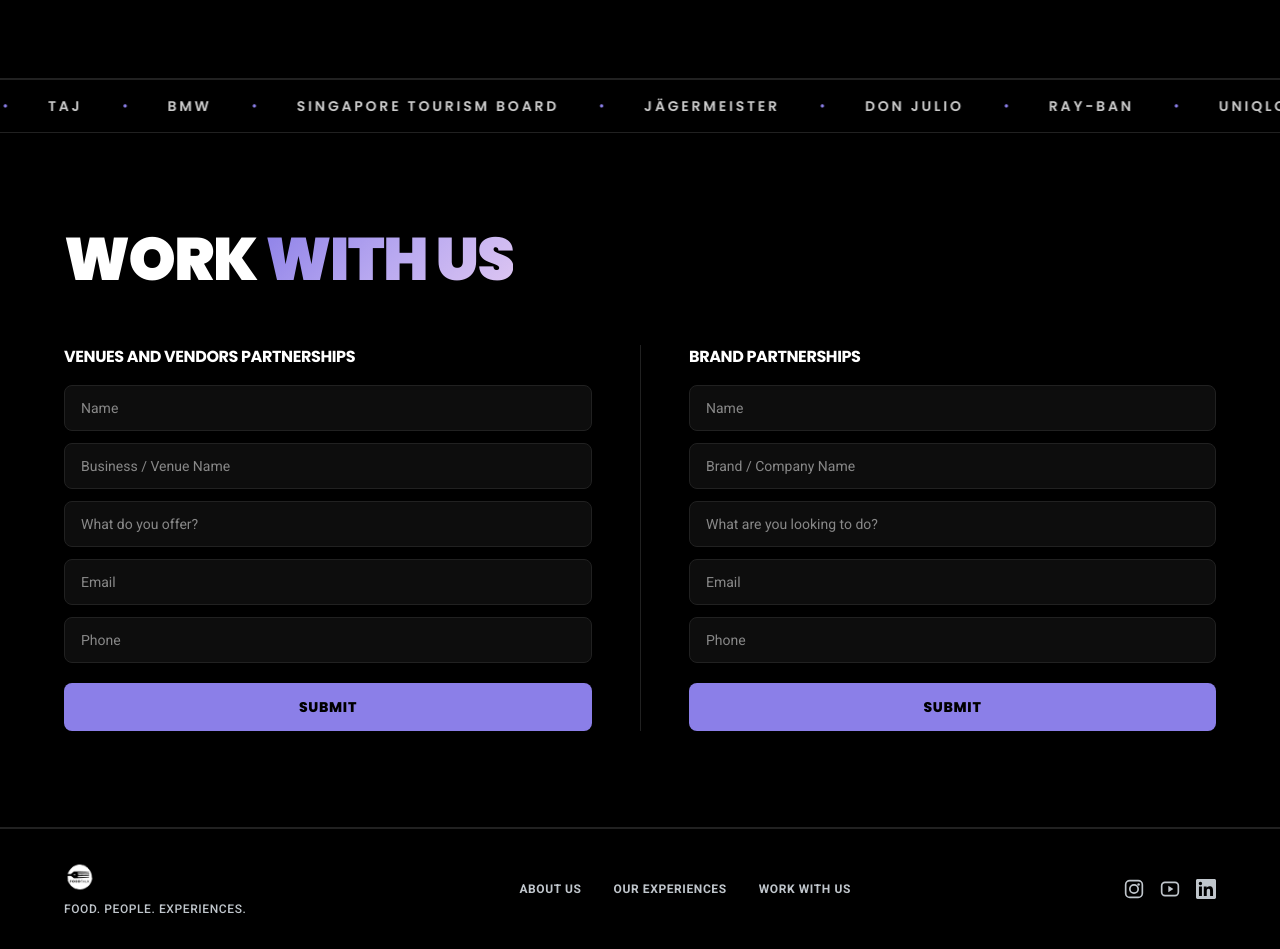
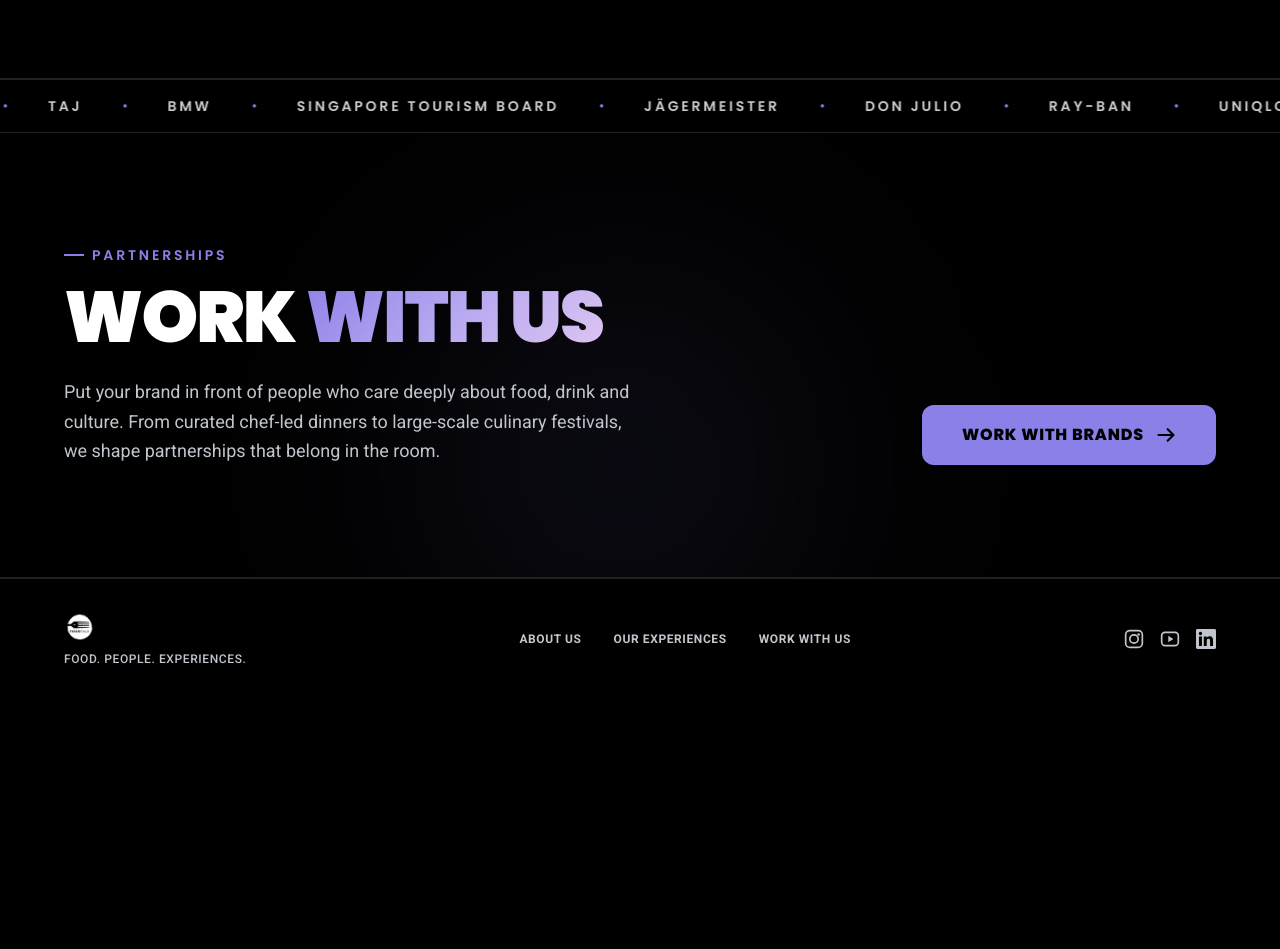
Before and after one commit to Comptech-Enterprises/food-talk-website, a Next.js app: page / in a window 1280 px wide. Shown: the part 3220-4169 px from the top of the page. After the commit the page ends 3919 px from the top, so only its background shows below. Built offline with nearby package versions, Linux system fonts and the light colour scheme.

Commit message:
Replace partnership forms in WorkWithUs with Work with Brands CTA button

```diff
--- a/src/components/WorkWithUs.tsx
+++ b/src/components/WorkWithUs.tsx
@@ -1,15 +1,35 @@
 "use client";
 
+import Link from "next/link";
 import LineReveal from "./LineReveal";
 import Reveal from "./Reveal";
 
 export default function WorkWithUs() {
   return (
-    <section id="work-with-us" className="scroll-mt-20 py-16 md:py-24 border-b border-line overflow-hidden">
-      <div className="mx-auto max-w-[1600px] px-6 sm:px-10 md:px-14 lg:px-16">
+    <section
+      id="work-with-us"
+      className="relative scroll-mt-20 py-20 md:py-28 border-b border-line overflow-hidden bg-bg"
+    >
+      {/* Ambient background glow */}
+      <div
+        aria-hidden="true"
+        className="pointer-events-none absolute -bottom-20 left-1/3 h-96 w-96 rounded-full bg-accent/10 blur-[130px]"
+      />
+
+      <div className="relative mx-auto max-w-[1600px] px-6 sm:px-10 md:px-14 lg:px-16">
+        <div className="flex flex-col md:flex-row md:items-end justify-between gap-8 md:gap-12">
+          {/* Left: Title & Subtext */}
+          <div className="max-w-2xl text-left">
+            <Reveal variant="left">
+              <p className="font-display text-xs md:text-sm font-semibold tracking-[0.2em] uppercase text-accent mb-4 flex items-center gap-2">
+                <span className="w-5 h-0.5 bg-accent inline-block" />
+                PARTNERSHIPS
+              </p>
+            </Reveal>
+
             <LineReveal
               as="h2"
-          className="font-display text-4xl sm:text-5xl md:text-6xl font-black tracking-tight uppercase text-left text-white mb-10 md:mb-14"
+              className="font-display text-4xl sm:text-5xl md:text-6xl lg:text-7xl font-black tracking-tight uppercase text-left text-white"
               lines={[
                 <span>
                   WORK <span className="text-gradient">WITH US</span>
@@ -17,100 +37,36 @@ export default function WorkWithUs() {
               ]}
             />
 
-        <div className="grid grid-cols-1 md:grid-cols-2 gap-10 md:gap-0">
-          {/* Column 1: Venues and Vendors */}
-          <div className="md:pr-8 lg:pr-12">
-            <Reveal delay={100}>
-              <h3 className="font-display text-sm sm:text-base font-bold tracking-tight uppercase text-left text-white mb-4">
-                VENUES AND VENDORS PARTNERSHIPS
-              </h3>
-
-              <form onSubmit={(e) => e.preventDefault()} className="space-y-3">
-                <input
-                  type="text"
-                  placeholder="Name"
-                  required
-                  className="w-full bg-surface border border-line px-4 py-3 text-xs sm:text-sm font-sans placeholder:text-muted-2 text-white rounded-lg focus:outline-none focus:bg-surface-2 focus:border-accent focus:ring-1 focus:ring-accent transition-all"
-                />
-                <input
-                  type="text"
-                  placeholder="Business / Venue Name"
-                  required
-                  className="w-full bg-surface border border-line px-4 py-3 text-xs sm:text-sm font-sans placeholder:text-muted-2 text-white rounded-lg focus:outline-none focus:bg-surface-2 focus:border-accent focus:ring-1 focus:ring-accent transition-all"
-                />
-                <input
-                  type="text"
-                  placeholder="What do you offer?"
-                  required
-                  className="w-full bg-surface border border-line px-4 py-3 text-xs sm:text-sm font-sans placeholder:text-muted-2 text-white rounded-lg focus:outline-none focus:bg-surface-2 focus:border-accent focus:ring-1 focus:ring-accent transition-all"
-                />
-                <input
-                  type="email"
-                  placeholder="Email"
-                  required
-                  className="w-full bg-surface border border-line px-4 py-3 text-xs sm:text-sm font-sans placeholder:text-muted-2 text-white rounded-lg focus:outline-none focus:bg-surface-2 focus:border-accent focus:ring-1 focus:ring-accent transition-all"
-                />
-                <input
-                  type="tel"
-                  placeholder="Phone"
-                  required
-                  className="w-full bg-surface border border-line px-4 py-3 text-xs sm:text-sm font-sans placeholder:text-muted-2 text-white rounded-lg focus:outline-none focus:bg-surface-2 focus:border-accent focus:ring-1 focus:ring-accent transition-all"
-                />
-                <button
-                  type="submit"
-                  className="w-full bg-accent text-black py-3.5 text-xs sm:text-sm font-extrabold uppercase tracking-wider rounded-lg hover:bg-accent-soft hover:shadow-[0_0_20px_var(--accent-glow)] active:scale-[0.99] transition-all cursor-pointer mt-2 font-display"
-                >
-                  SUBMIT
-                </button>
-              </form>
+            <Reveal delay={200}>
+              <p className="mt-6 text-base sm:text-lg text-muted max-w-xl leading-relaxed font-sans">
+                Put your brand in front of people who care deeply about food, drink and culture.
+                From curated chef-led dinners to large-scale culinary festivals, we shape partnerships that belong in the room.
+              </p>
             </Reveal>
           </div>
 
-          {/* Column 2: Brand Partnerships */}
-          <div className="md:border-l md:border-line md:pl-8 lg:pl-12">
-            <Reveal delay={250}>
-              <h3 className="font-display text-sm sm:text-base font-bold tracking-tight uppercase text-left text-white mb-4">
-                BRAND PARTNERSHIPS
-              </h3>
-
-              <form onSubmit={(e) => e.preventDefault()} className="space-y-3">
-                <input
-                  type="text"
-                  placeholder="Name"
-                  required
-                  className="w-full bg-surface border border-line px-4 py-3 text-xs sm:text-sm font-sans placeholder:text-muted-2 text-white rounded-lg focus:outline-none focus:bg-surface-2 focus:border-accent focus:ring-1 focus:ring-accent transition-all"
+          {/* Right: Work with Brands CTA Button */}
+          <div className="shrink-0 pt-2 md:pt-0 text-left">
+            <Reveal delay={300}>
+              <Link
+                href="/brand-partners"
+                className="group inline-flex items-center gap-3 bg-accent text-black px-8 sm:px-10 py-4 sm:py-4.5 text-sm sm:text-base font-extrabold uppercase tracking-wider rounded-xl hover:bg-accent-soft hover:shadow-[0_0_25px_var(--accent-glow)] hover:-translate-y-0.5 active:translate-y-0 transition-all cursor-pointer font-display"
+              >
+                <span>Work with Brands</span>
+                <svg
+                  className="w-4 h-4 sm:w-5 sm:h-5 transition-transform duration-300 group-hover:translate-x-1"
+                  fill="none"
+                  stroke="currentColor"
+                  viewBox="0 0 24 24"
+                >
+                  <path
+                    strokeLinecap="round"
+                    strokeLinejoin="round"
+                    strokeWidth="2.5"
+                    d="M14 5l7 7m0 0l-7 7m7-7H3"
                   />
-                <input
-                  type="text"
-                  placeholder="Brand / Company Name"
-                  required
-                  className="w-full bg-surface border border-line px-4 py-3 text-xs sm:text-sm font-sans placeholder:text-muted-2 text-white rounded-lg focus:outline-none focus:bg-surface-2 focus:border-accent focus:ring-1 focus:ring-accent transition-all"
-                />
-                <input
-                  type="text"
-                  placeholder="What are you looking to do?"
-                  required
-                  className="w-full bg-surface border border-line px-4 py-3 text-xs sm:text-sm font-sans placeholder:text-muted-2 text-white rounded-lg focus:outline-none focus:bg-surface-2 focus:border-accent focus:ring-1 focus:ring-accent transition-all"
-                />
-                <input
-                  type="email"
-                  placeholder="Email"
-                  required
-                  className="w-full bg-surface border border-line px-4 py-3 text-xs sm:text-sm font-sans placeholder:text-muted-2 text-white rounded-lg focus:outline-none focus:bg-surface-2 focus:border-accent focus:ring-1 focus:ring-accent transition-all"
-                />
-                <input
-                  type="tel"
-                  placeholder="Phone"
-                  required
-                  className="w-full bg-surface border border-line px-4 py-3 text-xs sm:text-sm font-sans placeholder:text-muted-2 text-white rounded-lg focus:outline-none focus:bg-surface-2 focus:border-accent focus:ring-1 focus:ring-accent transition-all"
-                />
-                <button
-                  type="submit"
-                  className="w-full bg-accent text-black py-3.5 text-xs sm:text-sm font-extrabold uppercase tracking-wider rounded-lg hover:bg-accent-soft hover:shadow-[0_0_20px_var(--accent-glow)] active:scale-[0.99] transition-all cursor-pointer mt-2 font-display"
-                >
-                  SUBMIT
-                </button>
-              </form>
+                </svg>
+              </Link>
             </Reveal>
           </div>
         </div>
```
Lines whose indentation alone changed are shown as unchanged.
